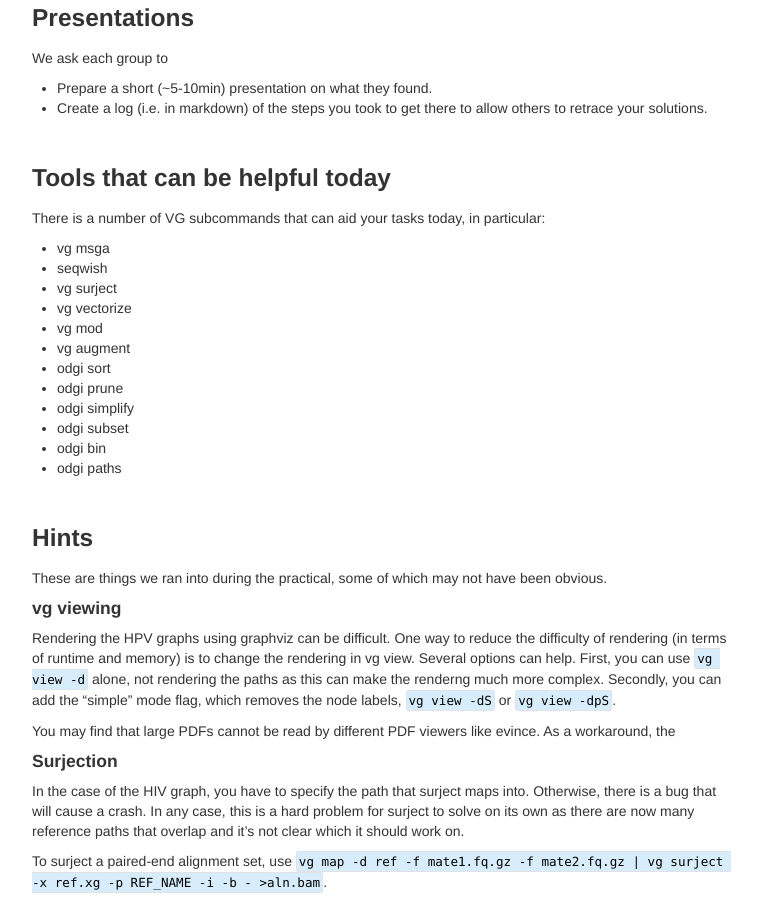
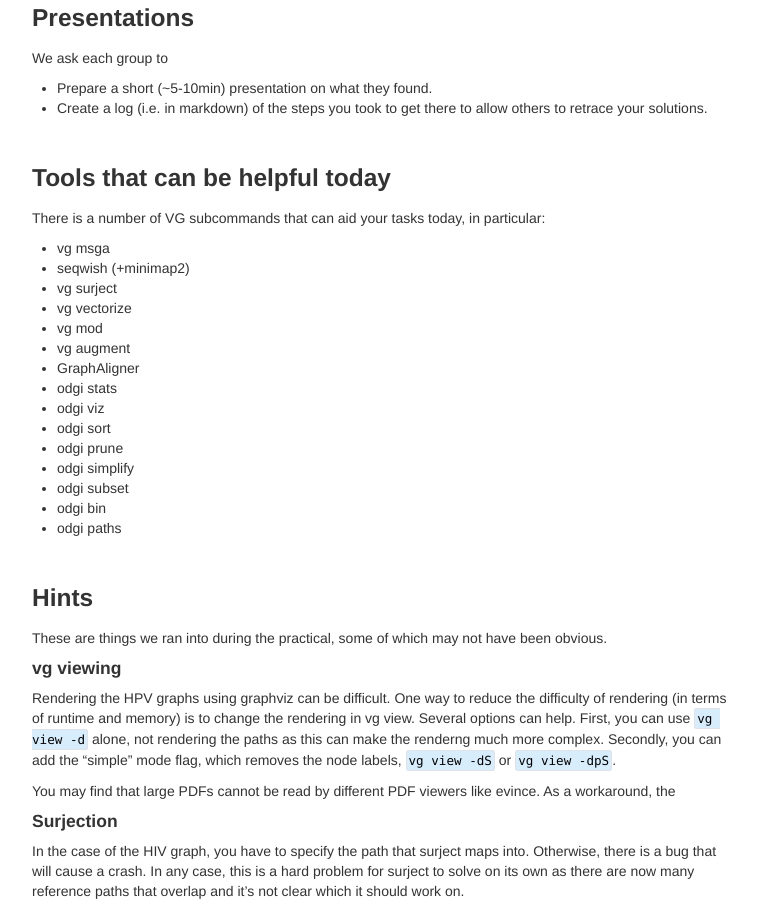
Before and after one commit to GTPB/CPANG19, a Jekyll site: the page built from pages/HIV_exercises.md, in a window 1280 px wide and 900 px high, scrolled down 735 px. Shown: the whole window, without its empty margins (258-1020 px from the left). Built offline with Jekyll 4.4.1, drawn with Linux system fonts in a browser that asks for light colours.

Commit message:
add vg cheat sheet

```diff
--- a/pages/HIV_exercises.md
+++ b/pages/HIV_exercises.md
@@ -39,11 +39,14 @@ We ask each group to
 There is a number of VG subcommands that can aid your tasks today, in particular:
 
 - vg msga
-- seqwish
+- seqwish (+minimap2)
 - vg surject
 - vg vectorize
 - vg mod
 - vg augment
+- GraphAligner
+- odgi stats
+- odgi viz
 - odgi sort
 - odgi prune
 - odgi simplify
```
Also changed, not shown: assets/vg-cheat-sheet.svg (added).
